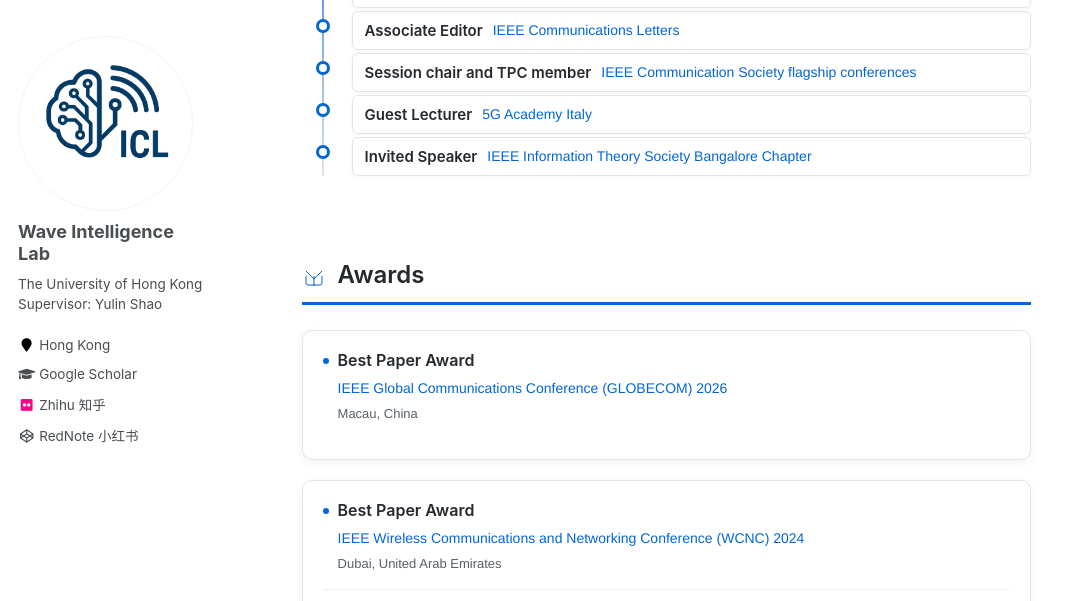
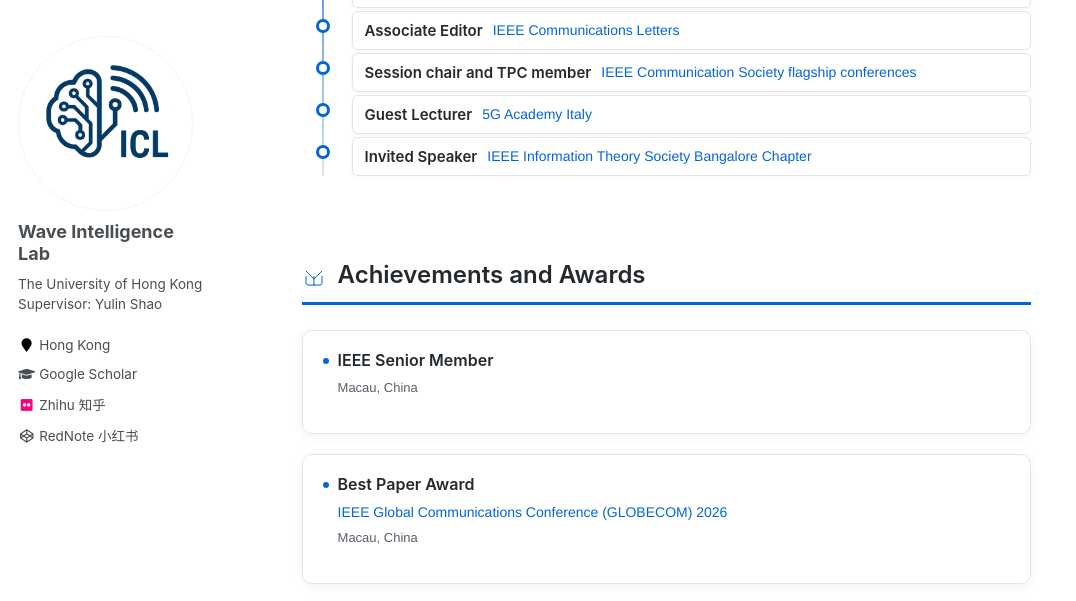
Before and after one commit to hku-icl/hku-icl.github.io, a Jekyll site: the page built from _pages/about.md, in a window 1280 px wide and 900 px high, scrolled down 1996 px, cut to the strip 0-601 px from the top of the window. Shown: the whole strip, without its empty margins (0-1076 px from the left). Built offline with Jekyll 4.4.1, drawn with Linux system fonts in a browser that asks for light colours.

Commit message:
Update about.md

```diff
--- a/_pages/about.md
+++ b/_pages/about.md
@@ -391,8 +391,21 @@ My recent research endeavors focus on: 1) exploring deep learning techniques to
       <path d="M20 12v7a2 2 0 0 1-2 2H6a2 2 0 0 1-2-2v-7"></path>
       <path d="M12 22V12"></path>
     </svg>
-    Awards
+    Achievements and Awards
   </h2>
+
+  <!-- 奖项-1 -->
+  <div style="background: white; border: 1px solid #e1e4e8; border-radius: 10px; padding: 20px; box-shadow: 0 3px 12px rgba(0,0,0,0.05); margin-bottom: 20px;">
+    <div style="position: relative; padding-left: 15px; margin-bottom: 15px;">
+      <div style="position: absolute; left: 0; top: 7px; width: 6px; height: 6px; background: #0366d6; border-radius: 50%;"></div>
+      <h3 style="margin: 0 0 8px 0; color: #24292e; font-size: 16px; font-weight: 600;">IEEE Senior Member</h3>
+      <p style="margin: 0 0 5px 0; color: #0366d6; font-size: 14px; font-weight: 500;"></p>
+      <p style="margin: 0; color: #586069; font-size: 13px;">Macau, China</p>
+    </div>
+    <!-- <div style="text-align: center; border-top: 1px solid #f1f1f1; padding-top: 15px;">
+      <img src="/images/WCNC2024.png" alt="WCNC Best Paper Award" style="width: 400px; height: 300px; object-fit: contain; border-radius: 6px; margin: 0 auto;">
+    </div> -->
+  </div>
 
   <!-- 奖项0 -->
   <div style="background: white; border: 1px solid #e1e4e8; border-radius: 10px; padding: 20px; box-shadow: 0 3px 12px rgba(0,0,0,0.05); margin-bottom: 20px;">
```
